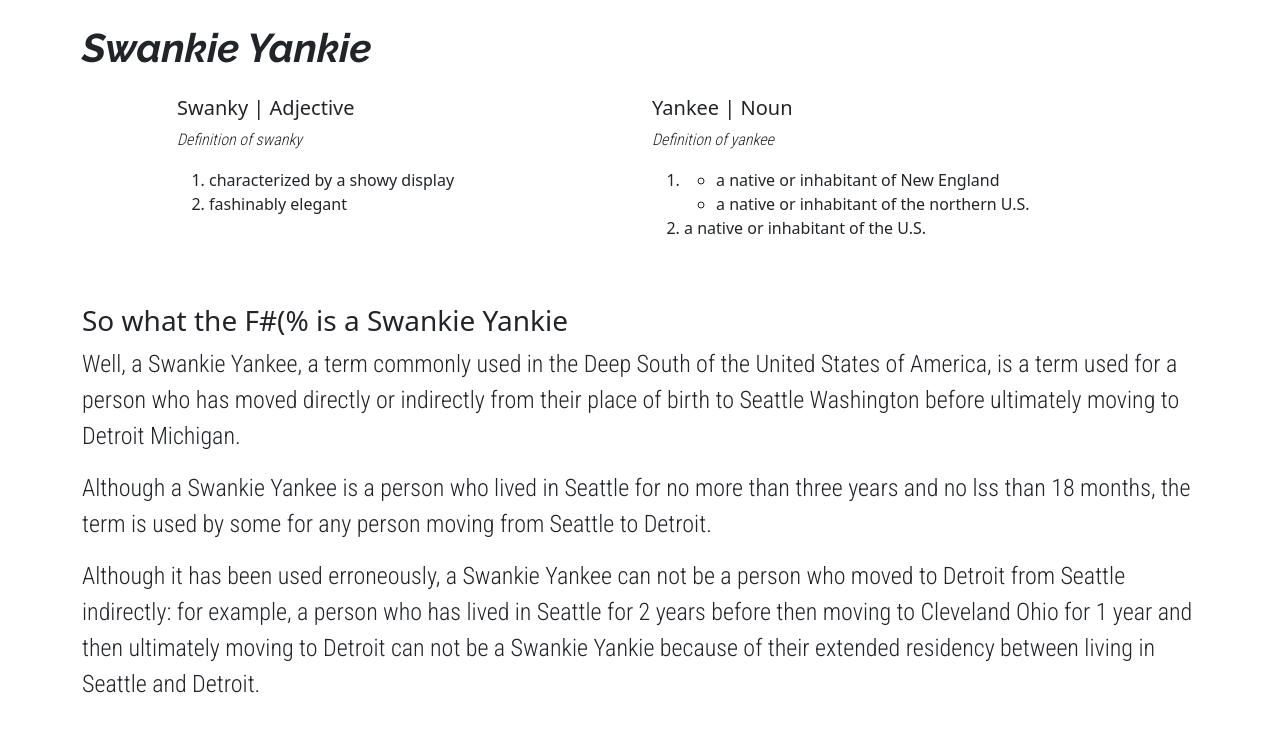
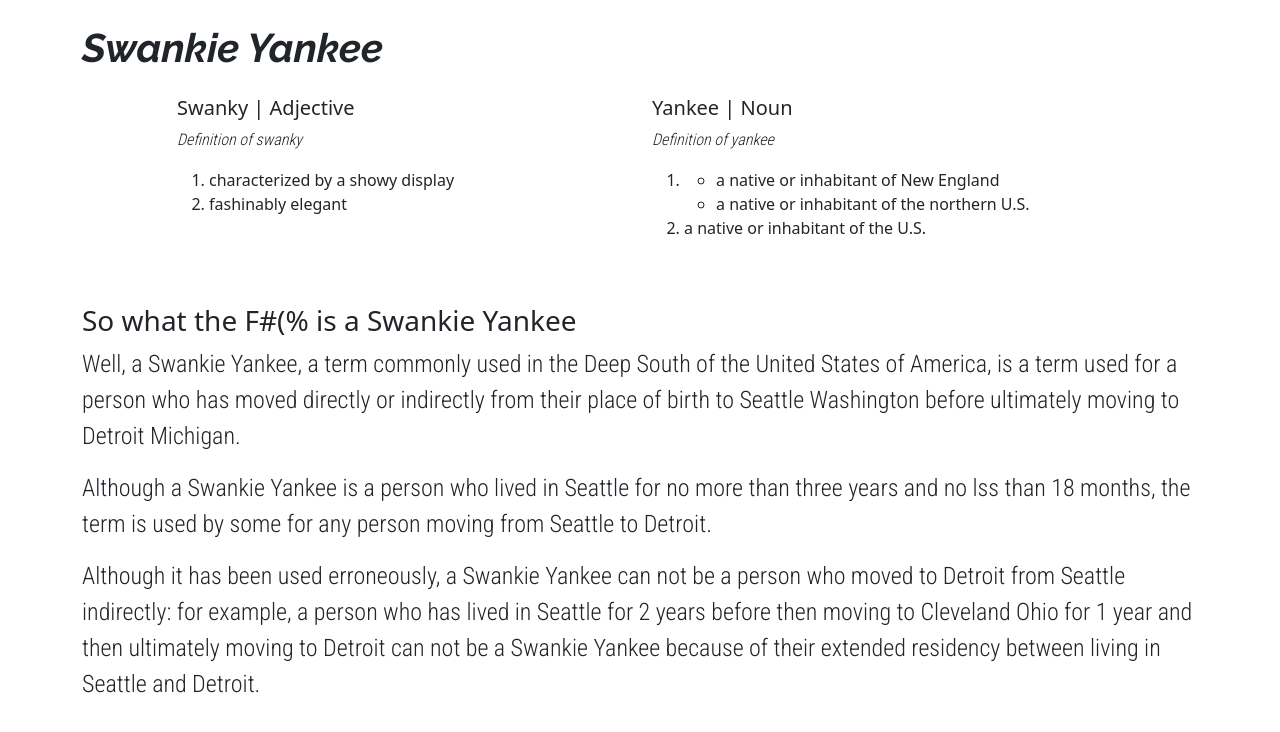
Before and after one commit to johnhabibi/swankieyankee, a plain HTML site: page index.html in a window 1280 px wide. Drawn offline with nearby package versions, Linux system fonts and the light colour scheme.

Commit message:
Yankee not Yankie

```diff
--- a/index.html
+++ b/index.html
@@ -19,7 +19,7 @@
   </head>
   <body>
     <div class="container pt-4">
-      <div class="mb-4"><h1>Swankie Yankie</h1></div>
+      <div class="mb-4"><h1>Swankie Yankee</h1></div>
       <div class="def row justify-content-center">
         <div class="col-5">
           <h5>Swanky | Adjective</h5>
@@ -44,7 +44,7 @@
         </div>
       </div>
       <div class="mt-5 swankie-yankee">
-        <h3>So what the F#(% is a Swankie Yankie</h3>
+        <h3>So what the F#(% is a Swankie Yankee</h3>
         <p>
           Well, a Swankie Yankee, a term commonly used in the Deep South of the
           United States of America, is a term used for a person who has moved
@@ -61,7 +61,7 @@
           person who moved to Detroit from Seattle indirectly: for example, a
           person who has lived in Seattle for 2 years before then moving to
           Cleveland Ohio for 1 year and then ultimately moving to Detroit can
-          not be a Swankie Yankie because of their extended residency between
+          not be a Swankie Yankee because of their extended residency between
           living in Seattle and Detroit.
         </p>
       </div>
```
